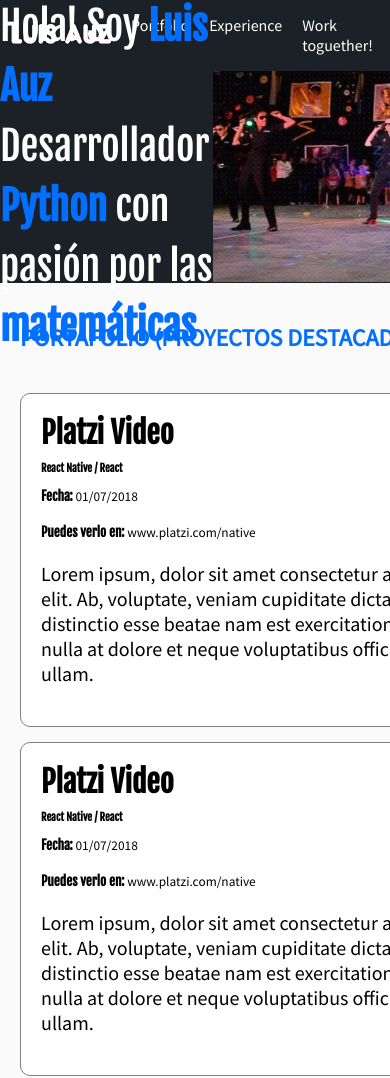
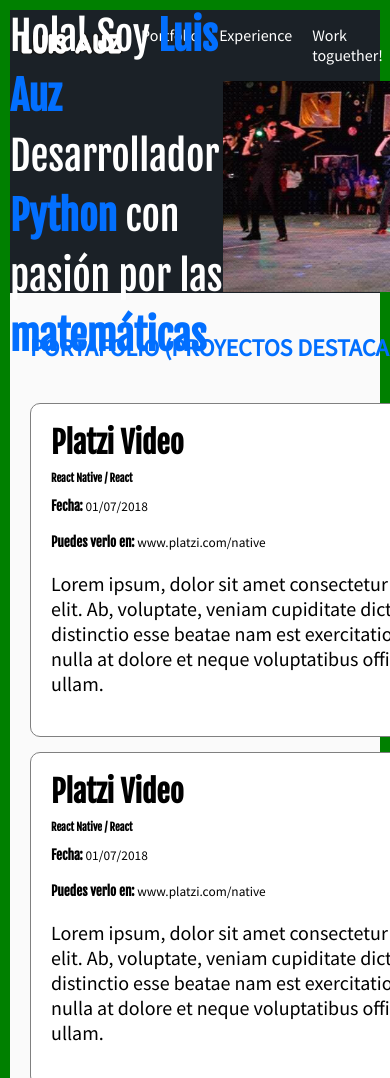
Before and after one commit to PaxAuz15/portfolio, a plain HTML site: page index.html in a window 390 px wide. Shown: the top 1078 px of the page. Drawn offline with Linux system fonts and the light colour scheme.

Commit message:
feat: insert media queries
course: Responsive Design
cap: 1-8

```diff
--- /dev/null
+++ b/css/media.css
@@ -0,0 +1,3 @@
+body {
+    border: 10px solid red;
+}
--- a/css/styles.css
+++ b/css/styles.css
@@ -311,3 +311,20 @@
     height: inherit;
     flex-wrap: inherit;
 }
+
+/* Desktop First */
+@media screen and (max-width:1024px){
+
+}
+@media screen and (max-width:768px){
+    body {
+        border: 10px solid green;
+    }
+}
+@media screen and (max-width:480px){
+
+}
+
+@media screen and (max-width:320px){
+
+}
--- a/index.html
+++ b/index.html
@@ -7,8 +7,17 @@
         <!-- Fonts Google -->
         <link href="https://fonts.googleapis.com/css2?family=Fjalla+One&family=Source+Sans+Pro" rel="stylesheet">
         <!-- add style -->
+        <!-- <link rel="stylesheet" href="css/media.css" media="screen and (max-width:768px)"> -->
         <link rel="stylesheet" href="css/styles.css">
         <link rel="preconnect" href="https://fonts.gstatic.com">
+        <!-- <style>
+            @media screen and (max-width: 768px) {
+                body {
+                    border: 10px solid blue;
+                }
+            }
+        </style> -->
+        <meta name="viewport" content="width=device-width, initial-scale=1">
     </head>
     <body>
         <header class="header">
```
